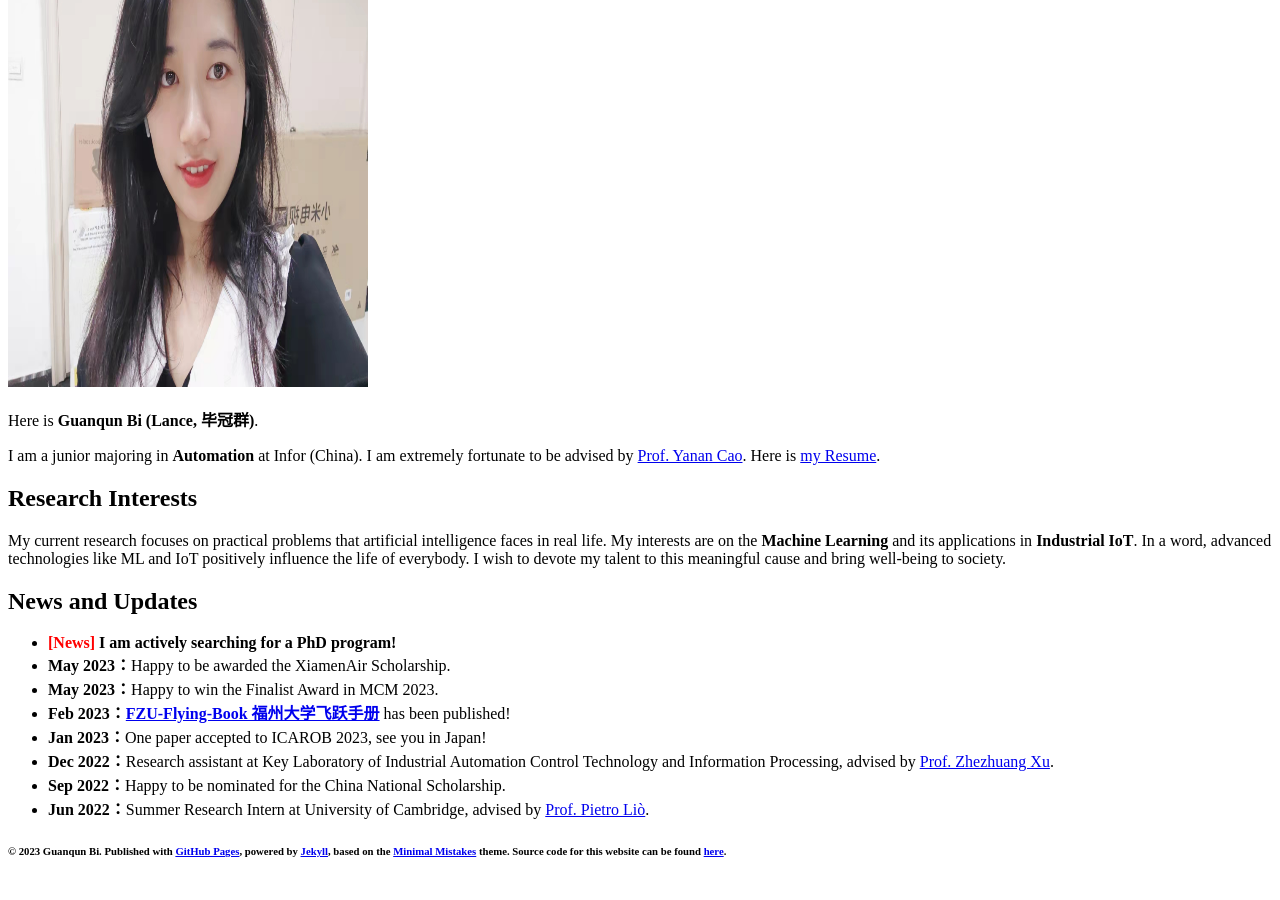
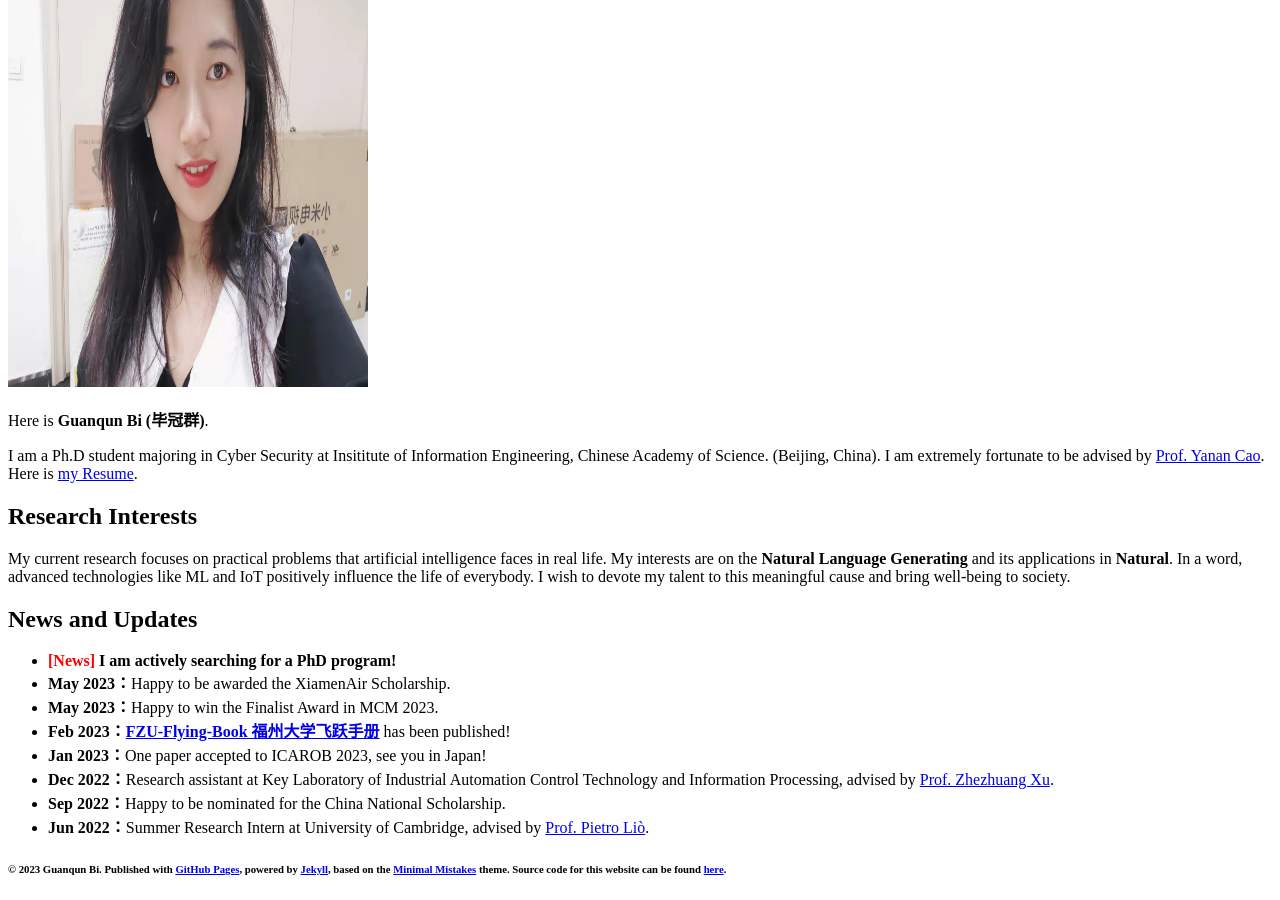
Before and after one commit to biguanqun/biguanqun.github.io, a Jekyll site: the page built from index.md, in a window 1280 px wide and 900 px high, scrolled down 726 px. Built offline with Jekyll 4.4.1, drawn with Linux system fonts in a browser that asks for light colours; nearby versions of some CDN libraries; comment, search, counter and statistics services are not loaded; our own code applies the rules of GitHub Pages for plain Markdown files.

Commit message:
modified:   index.md

```diff
--- a/index.md
+++ b/index.md
@@ -4,15 +4,16 @@ layout: page
 
 # About Me
 
-<img src="https://biguanqun.github.io/biguanqun.jpeg" class="floatpic" width="360" height="480">
+<img src="https://github.com/biguanqun/biguanqun.github.io/blob/master/biguanqun.jpeg" class="floatpic" width="360" height="480">
 
-Here is **Guanqun Bi (Lance, 毕冠群)**.
+Here is **Guanqun Bi (毕冠群)**.
 
-I am a junior majoring in **Automation** at Infor (China). I am extremely fortunate to be advised by [Prof. Yanan Cao](https://dqxy.fzu.edu.cn/info/1102/3547.htm). Here is [my Resume](https://caihanlin.com/file/Resume-HanlinCAI.pdf).
+I am a Ph.D student majoring in Cyber Security at Insititute of Information Engineering, Chinese Academy of Science. (Beijing, China).
+I am extremely fortunate to be advised by [Prof. Yanan Cao](https://dqxy.fzu.edu.cn/info/1102/3547.htm). Here is [my Resume](https://caihanlin.com/file/Resume-HanlinCAI.pdf).
 
 ## Research Interests
 
-My current research focuses on practical problems that artificial intelligence faces in real life. My interests are on the **Machine Learning** and its applications in **Industrial IoT**. In a word, advanced technologies like ML and IoT positively influence the life of everybody.  I wish to devote my talent to this meaningful cause and bring well-being to society.
+My current research focuses on practical problems that artificial intelligence faces in real life. My interests are on the **Natural Language Generating** and its applications in **Natural**. In a word, advanced technologies like ML and IoT positively influence the life of everybody.  I wish to devote my talent to this meaningful cause and bring well-being to society.
 
 ## News and Updates
 
```
